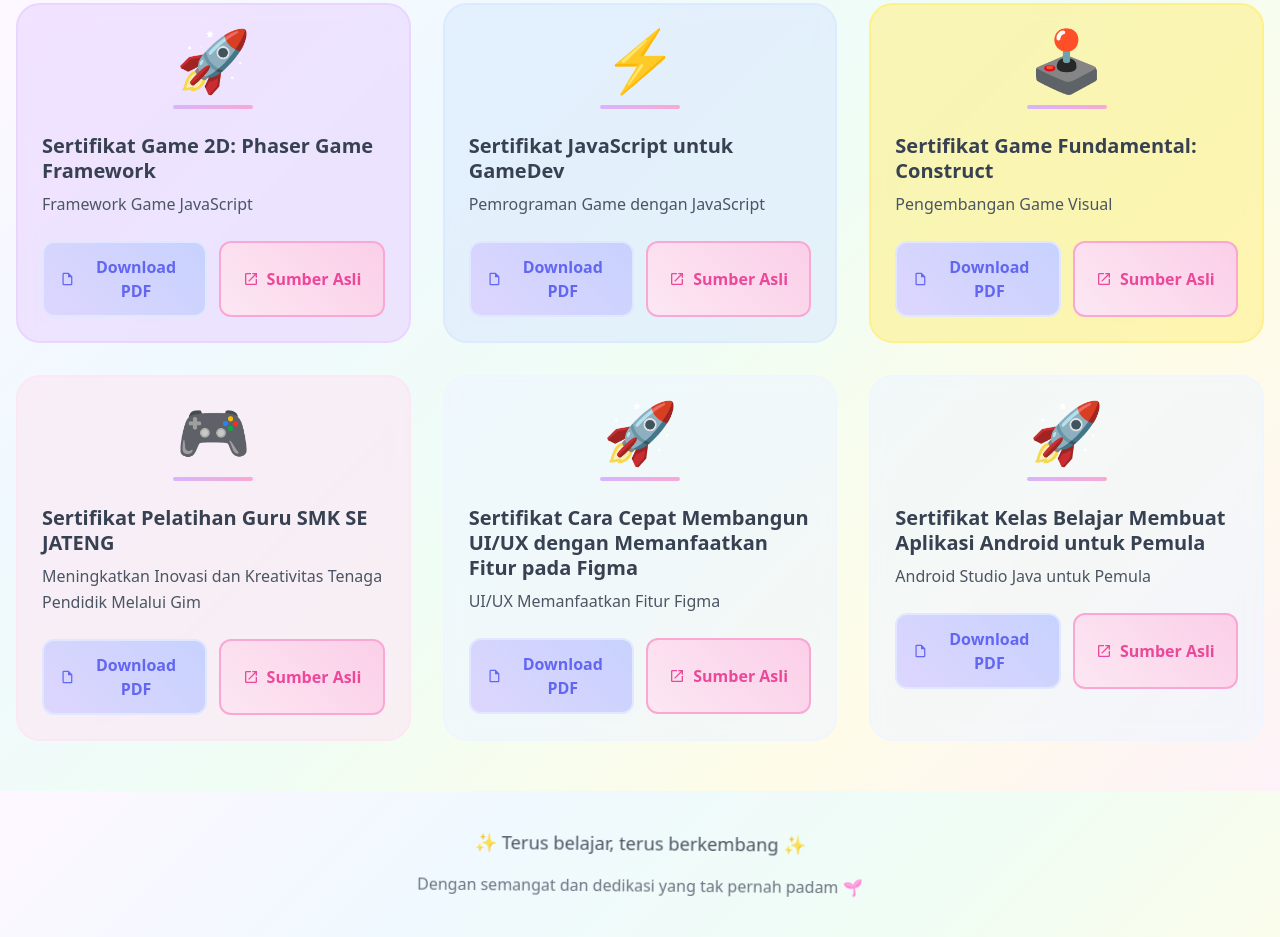
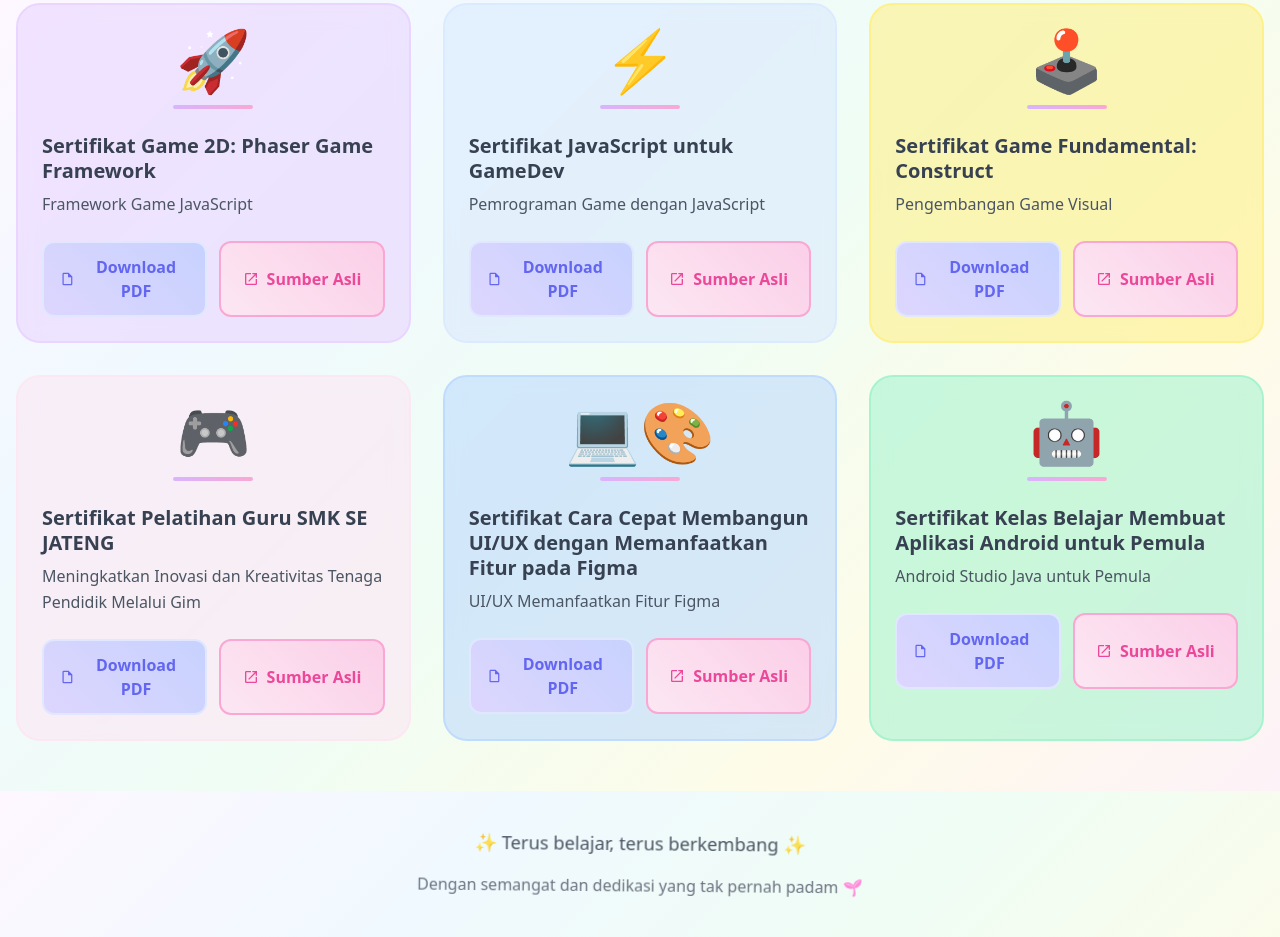
Before and after one commit to sandybuana03/sertifikat, a plain HTML site: page index.html in a window 1280 px wide. Shown: the part 809-1746 px from the top of the page. Drawn offline with nearby package versions, Linux system fonts and the light colour scheme.

Commit message:
Update index.html

```diff
--- a/index.html
+++ b/index.html
@@ -331,7 +331,8 @@
         .card-pastel-5 { background: rgba(219, 234, 254, 0.6); border-color: #dbeafe; }
         .card-pastel-6 { background: rgba(254, 240, 138, 0.6); border-color: #fef08a; }
         .card-pastel-7 { background: rgba(252, 231, 243, 0.6); border-color: #fce7f3; }
-        .card-pastel-8 { background: rgba(239, 246, 255, 0.6); border-color: #eff6ff; }
+        .card-pastel-8 { background: rgba(191, 219, 254, 0.6); border-color: #bfdbfe; }
+        .card-pastel-9 { background: rgba(167, 243, 208, 0.6); border-color: #a7f3d0; }
     </style>
   <style>@view-transition { navigation: auto; }</style>
   <script src="/_sdk/data_sdk.js" type="text/javascript"></script>
@@ -397,7 +398,7 @@
                 subtitle: "Dasar-dasar Pengembangan Web",
                 pdfPath: "gamelab/SertifikatHTMLCSS.pdf",
                 sourceUrl: "https://www.gamelab.id/certificate/GL1303109298",
-                icon: "💻",
+                icon: "💻🎨",
                 cardClass: "card-pastel-2"
             },
 
@@ -457,7 +458,7 @@
                 subtitle: "UI/UX Memanfaatkan Fitur Figma",
                 pdfPath: "dicoding/SertifikatUXFigma.pdf",
                 sourceUrl: "#",
-                icon: "🚀",
+                icon: "💻🎨",
                 cardClass: "card-pastel-8"
             },
 
@@ -467,8 +468,8 @@
                 subtitle: "Android Studio Java untuk Pemula",
                 pdfPath: "dicoding/SertifikatAndroidJava.pdf",
                 sourceUrl: "#",
-                icon: "🚀",
-                cardClass: "card-pastel-8"
+                icon: "🤖",
+                cardClass: "card-pastel-9"
             }
 
         ];
```
